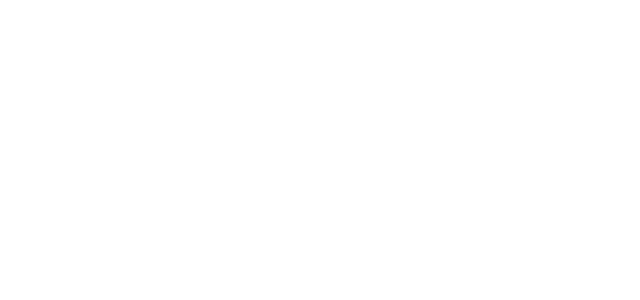
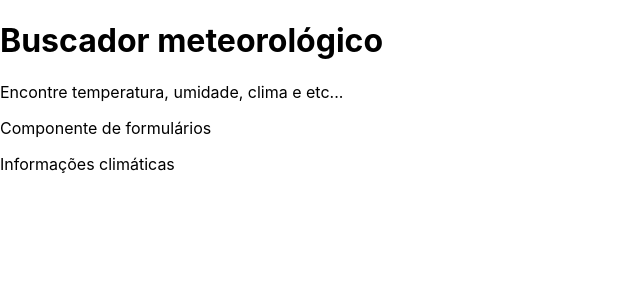
Before and after one commit to GuilhermeBorges3Ddev/SMARKIO, a React (Create React App) app in the folder front-end/: page / in a window 1280 px wide. Shown: the top 300 px of the page, without its empty margins (0-640 px from the left). Built offline with nearby package versions, Linux system fonts and the light colour scheme.

Commit message:
Chamada para a API instanciada pela função getData

```diff
--- a/front-end/src/ComponenteMain/App.js
+++ b/front-end/src/ComponenteMain/App.js
@@ -1,12 +1,31 @@
 import React from 'react';
 import './App.css';
 
-function App() {
-  return (
-    <div className="App">
+//Importação dos componentes carregados dentro de App()
+import Titulos from '../Componentes/Titulos';
+import Formularios from '../Componentes/Formularios';
+import ClimaInfo from '../Componentes/ClimaInfo';
 
-    </div>
-  );
+const API_KEY = "81101292e91a941f627ea27ec02cf4bd";
+
+class App extends React.Component{
+
+  getData = async () => {
+    const api_req = await fetch(`http://api.openweathermap.org/data/2.5/weather?q=Washington,us&appid=${API_KEY}&units=metric`);
+    const data = await api_req.json();
+    console.log(data);
+  }
+
+  render(){
+    return (
+      <div className="App">
+        <Titulos/>
+        <Formularios/>
+        <ClimaInfo/>
+      </div>
+    );
+  }
+
 }
 
 export default App;
--- /dev/null
+++ b/front-end/src/Componentes/ClimaInfo.js
@@ -0,0 +1,11 @@
+import React from 'react';
+
+function ClimaInfo() {
+    return (
+      <div>
+        <p>Informações climáticas</p>
+      </div>
+    );
+  }
+
+  export default ClimaInfo;
--- /dev/null
+++ b/front-end/src/Componentes/Formularios.js
@@ -0,0 +1,11 @@
+import React from 'react';
+
+function Formularios() {
+    return (
+      <div>
+          Componente de formulários
+      </div>
+    );
+  }
+
+  export default Formularios;
--- a/front-end/src/Componentes/Titulos.js
+++ b/front-end/src/Componentes/Titulos.js
@@ -0,0 +1,12 @@
+import React from 'react';
+
+function Titulos() {
+    return (
+      <div>
+        <h1>Buscador meteorológico</h1>
+        <p>Encontre temperatura, umidade, clima e etc...</p>
+      </div>
+    );
+  }
+
+  export default Titulos;
```
